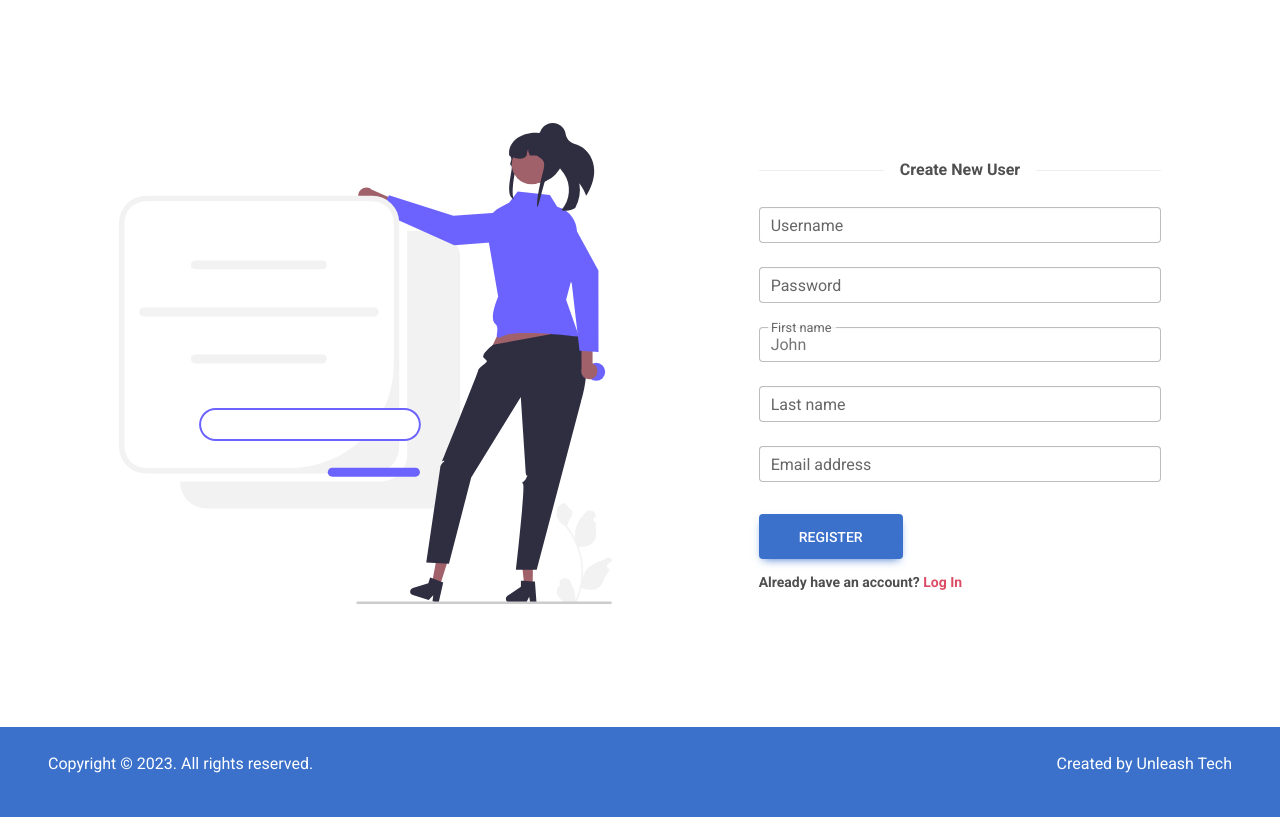
After one commit to StorefontTech/linkage-social-media, a Django app: page /register/ in a window 1280 px wide. The commit adds this page. Run offline with Django 4.2, Linux system fonts and the light colour scheme; some libraries are stand-ins or nearby versions.

Commit message:
Register

```diff
--- a/linkage_social_media/urls.py
+++ b/linkage_social_media/urls.py
@@ -22,7 +22,8 @@ import dashboard.views
 import users.views
 
 urlpatterns = [
-                  path('admin/', admin.site.urls),
-                  path('login/', users.views.login_view),
-                  path('', dashboard.views.dashboard_view),
+                  path('admin/', admin.site.urls, name="admin"),
+                  path('login/', users.views.login_view, name="login"),
+                  path('register/', users.views.register_view, name="register"),
+                  path('', dashboard.views.dashboard_view, name="dashboard"),
               ] + static(settings.STATIC_URL, document_root=settings.STATIC_ROOT)
--- /dev/null
+++ b/users/forms.py
@@ -0,0 +1,25 @@
+from django import forms
+
+from users.models import User
+
+
+class CreateUserForm(forms.ModelForm):
+    class Meta:
+        model = User
+        fields = ['username', 'password', 'first_name', 'last_name', 'email']
+        widgets = {
+            'first_name': forms.TextInput(
+                attrs={"class": "form-control active", "required": True, "placeholder": "John", }),
+            'last_name': forms.TextInput(
+                attrs={"class": "form-control", "required": True, "placeholder": "Doe"}),
+            'username': forms.TextInput(
+                attrs={"class": "form-control", "required": True, "placeholder": "JohnDoe54"}),
+            'email': forms.EmailInput(
+                attrs={"class": "form-control", "required": True, "placeholder": "example@gmail.com",
+                       }),
+            'password': forms.PasswordInput(
+                attrs={"class": "form-control", "required": True, "placeholder": "******"}),
+        }
+        help_texts = {
+            "username": ""
+        }
--- /dev/null
+++ b/users/templates/users/register.html
@@ -0,0 +1,82 @@
+{% extends "generic.html" %}
+{% load static %}
+
+{% block head %}
+    <style>
+        .divider:after,
+        .divider:before {
+            content: "";
+            flex: 1;
+            height: 1px;
+            background: #eee;
+        }
+
+        .h-custom {
+            height: calc(100% - 73px);
+        }
+
+        @media (max-width: 450px) {
+            .h-custom {
+                height: 100%;
+            }
+        }
+    </style>
+{% endblock %}
+
+{% block title %}
+    Register
+{% endblock %}
+
+{% block body %}
+    <section class="vh-100">
+        <div class="container-fluid h-custom">
+            <div class="row d-flex justify-content-center align-items-center h-100">
+                <div class="col-md-9 col-lg-6 col-xl-5">
+                    <img src="{% static 'users/login/register.svg' %}"
+                         class="img-fluid" alt="Register Image">
+                </div>
+                <div class="col-md-8 col-lg-6 col-xl-4 offset-xl-1">
+                    <form method='POST'>
+                        {% csrf_token %}
+                        <div class="divider d-flex align-items-center my-4">
+                            <p class="text-center fw-bold mx-3 mb-0">Create New User</p>
+                        </div>
+
+                        {% for field in form %}
+
+                            <div class="form-outline mb-4">
+                                {{ field }}
+                                <label class="form-label" for="{{ field.auto_id }}">{{ field.label }}</label>
+                                <span class="invalid-feedback" style="margin-bottom: 10px">{{ field.errors }}</span>
+                            </div>
+                        {% endfor %}
+
+                        <div class="text-center text-lg-start mt-4 pt-2">
+                            <button type="submit" class="btn btn-primary btn-lg"
+                                    style="padding-left: 2.5rem; padding-right: 2.5rem;">Register
+                            </button>
+                            <p class="small fw-bold mt-2 pt-1 mb-0">Already have an account?
+                                <a href="{% url 'login' %}" class="link-danger">Log In</a>
+                            </p>
+                        </div>
+
+                    </form>
+                </div>
+            </div>
+        </div>
+        <div
+                class="d-flex flex-column flex-md-row text-center text-md-start justify-content-between py-4 px-4 px-xl-5 bg-primary">
+            <!-- Copyright -->
+            <div class="text-white mb-3 mb-md-0">
+                Copyright © 2023. All rights reserved.
+            </div>
+            <!-- Copyright -->
+
+            <!-- Right -->
+            <div>
+                <p class="text-white">Created by Unleash Tech</p>
+            </div>
+            <!-- Right -->
+        </div>
+    </section>
+{% endblock %}
--- a/users/views.py
+++ b/users/views.py
@@ -3,13 +3,14 @@ from typing import Optional
 from django.contrib.auth import authenticate, login
 from django.shortcuts import render, redirect
 
+from users.forms import CreateUserForm
 from users.models import User
 
 
 # Create your views here.
 def login_view(request):
     if request.user.is_authenticated:
-        return redirect("/")
+        return redirect("dashboard")
 
     if request.method == "POST":
         username = request.POST["username"]
@@ -24,3 +25,19 @@ def login_view(request):
         return redirect("/")
 
     return render(request, "users/login.html")
+
+
+def register_view(request):
+    if request.user.is_authenticated:
+        return redirect("dashboard")
+
+    form: CreateUserForm = CreateUserForm(request.POST or None)
+    if request.method == "POST":
+        if form.is_valid():
+            form.save()
+            return redirect("login")
+        else:
+            for field in form.errors:
+                form[field].field.widget.attrs['class'] += ' is-invalid active'
+
+    return render(request, "users/register.html", {"form": form})
```
Also changed, not shown: users/templates/users/login.html (+4 -4 lines), users/static/users/login/register.svg (added).
